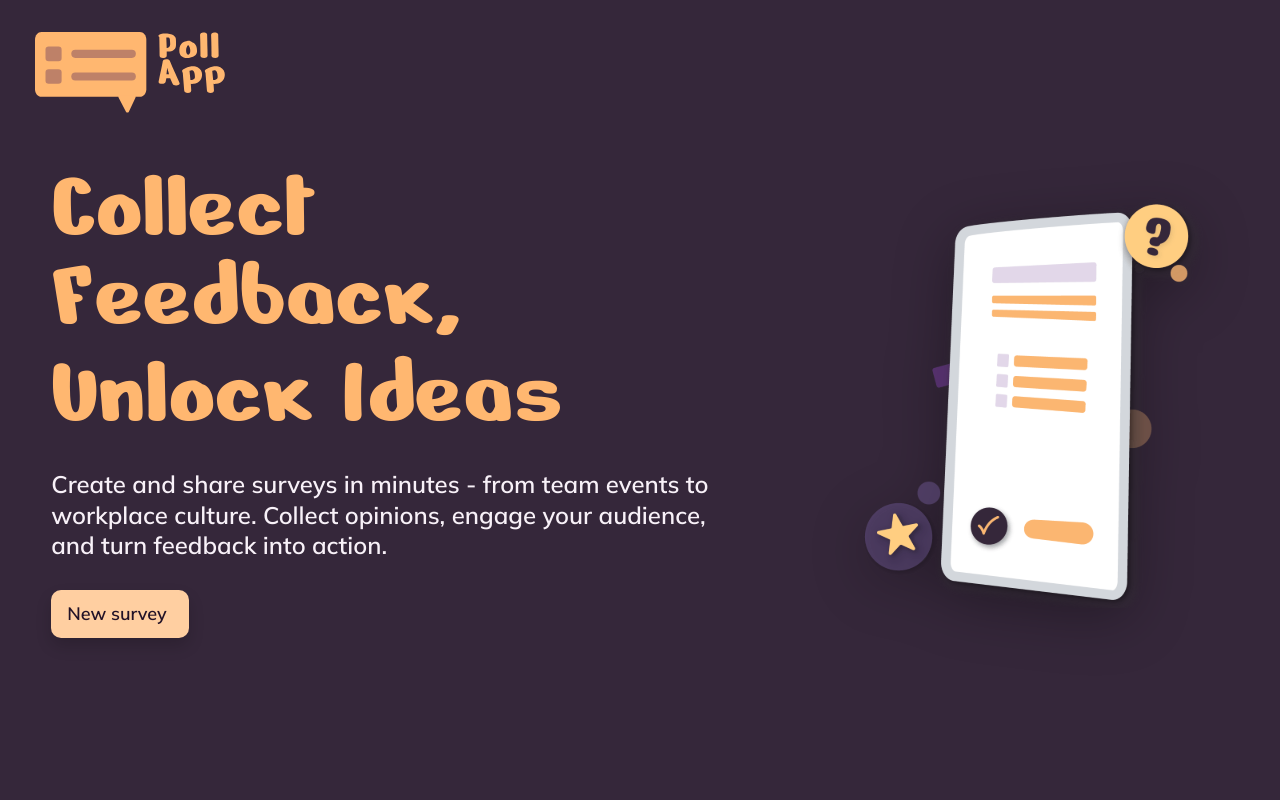
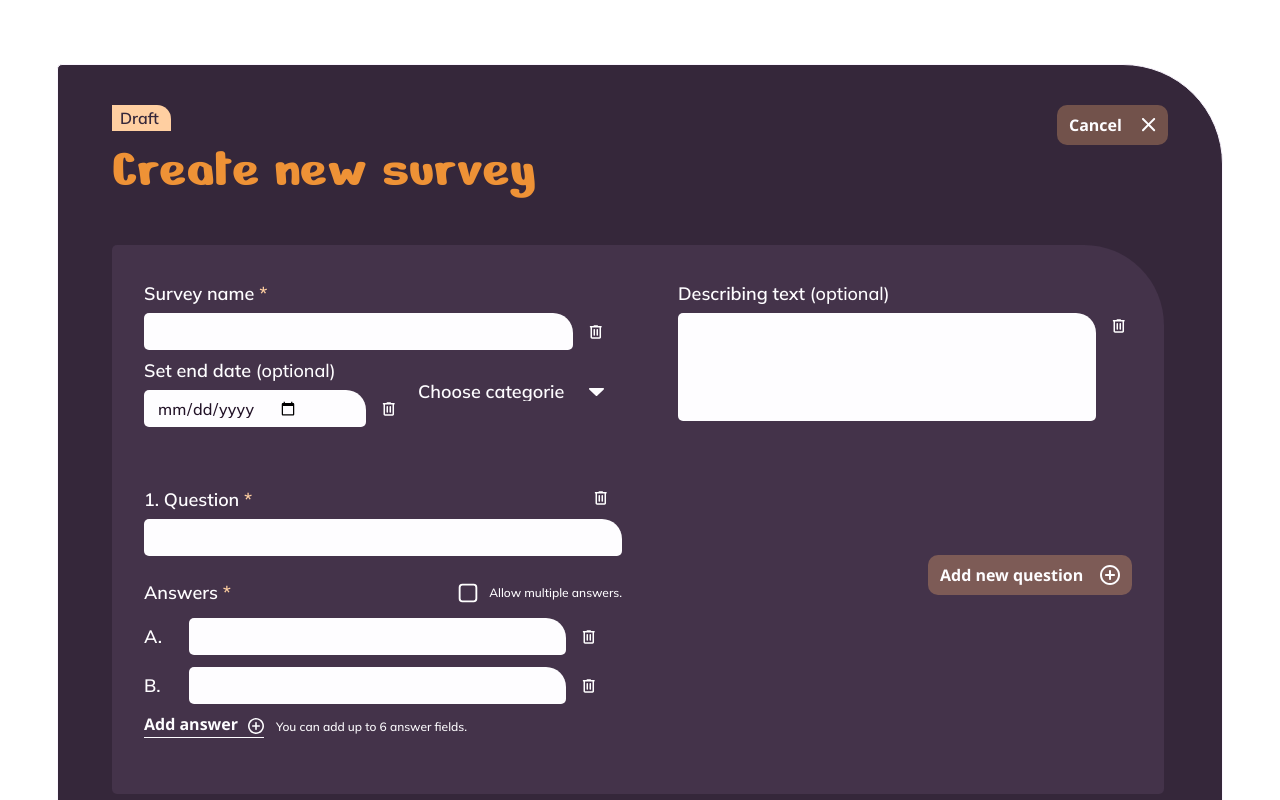
Before and after one commit to FatihYalcin42/PollApp, an Angular app: page /angular-projects/PollApp/create-survey in a window 1280 px wide. Before the commit this address led to /. Shown: the top 800 px of the page. Built offline with nearby package versions, Linux system fonts and the light colour scheme; no server answers; the database is empty; a web font is replaced by a local one.

Commit message:
build: fix template warning and adjust Angular style budgets for production build

```diff
--- a/angular.json
+++ b/angular.json
@@ -40,8 +40,8 @@
                 },
                 {
                   "type": "anyComponentStyle",
-                  "maximumWarning": "4kB",
-                  "maximumError": "8kB"
+                  "maximumWarning": "20kB",
+                  "maximumError": "24kB"
                 }
               ],
               "outputHashing": "all"
--- a/src/app/pages/create-survey/create-survey-page.html
+++ b/src/app/pages/create-survey/create-survey-page.html
@@ -189,7 +189,7 @@
                         class="create-survey-input answer-row__input"
                         [class.create-survey-input--error]="isAnswerInputInvalid(question, answerIndex)"
                         type="text"
-                        [value]="question.answers[answerIndex] ?? ''"
+                        [value]="question.answers[answerIndex]"
                         [attr.aria-label]="'Answer ' + getAnswerLabel(index)"
                         (input)="limitInputLength($event); updateAnswerText(question.id, answerIndex, answerInput.value)"
                       />
--- a/src/index.html
+++ b/src/index.html
@@ -3,7 +3,7 @@
   <head>
     <meta charset="utf-8" />
     <title>PollApp</title>
-    <base href="/" />
+    <base href="/angular-projects/PollApp/" />
     <meta name="viewport" content="width=device-width, initial-scale=1" />
     <link rel="icon" type="image/svg+xml" href="/assets/logo-purple.svg" />
   </head>
```
